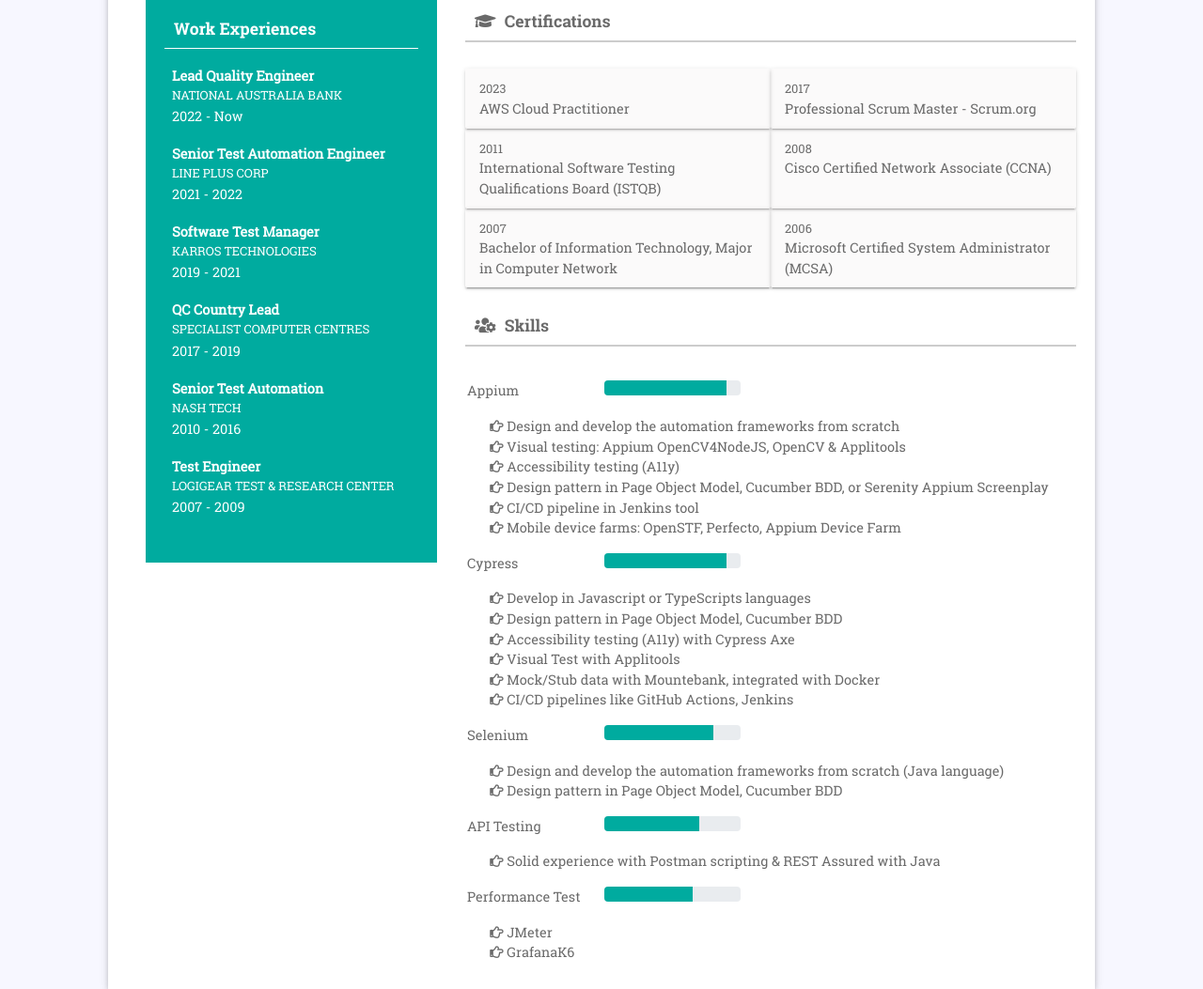
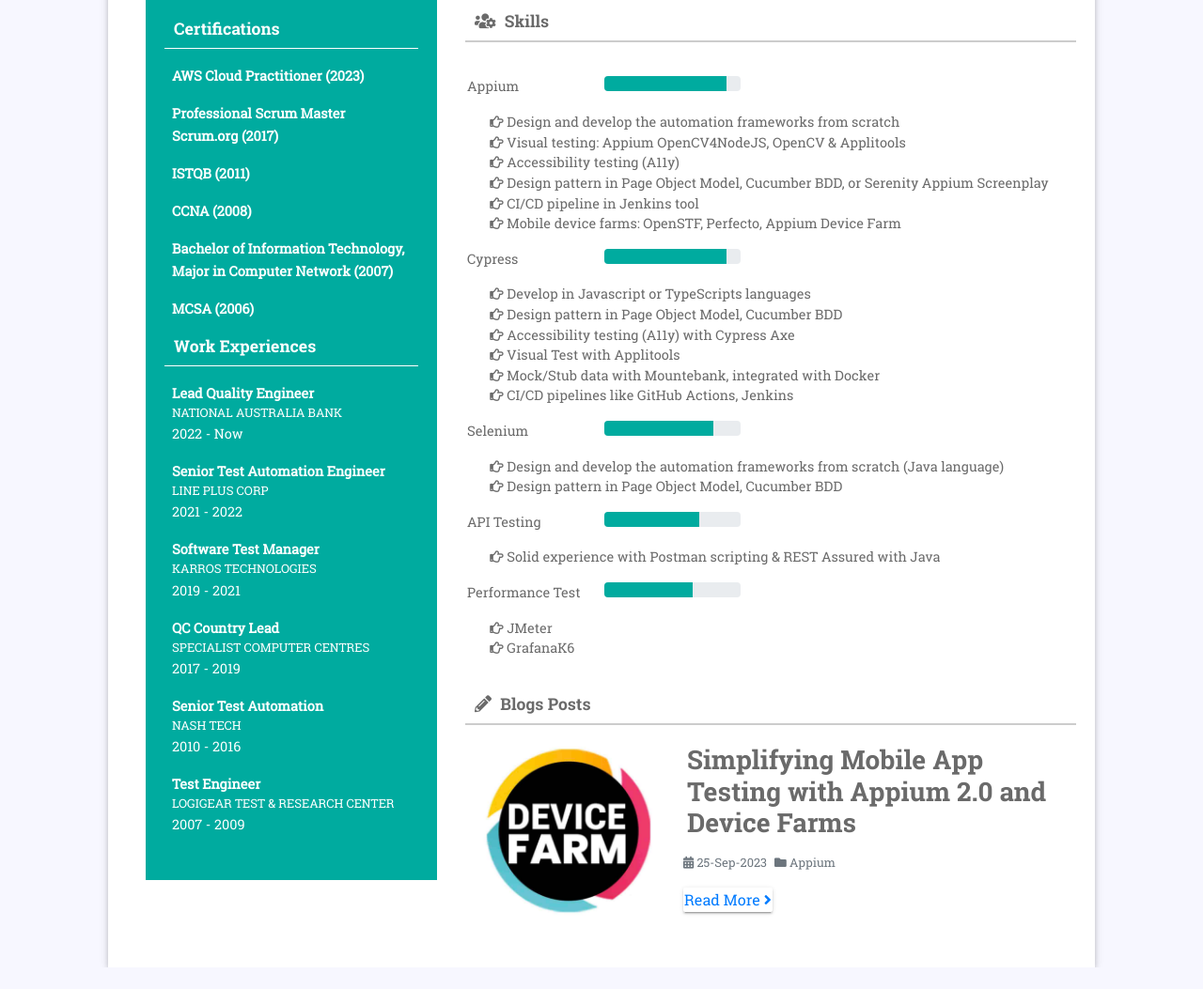
Before and after one commit to lengochoangminh/lengochoangminh.github.io, a plain HTML site: page index.html in a window 1280 px wide. Shown: the part 380-1433 px from the top of the page at 94% size. After the commit the page ends 1410 px from the top, so only its background shows below. Drawn offline with Linux system fonts and the light colour scheme.

Commit message:
update content

```diff
--- a/index.html
+++ b/index.html
@@ -30,6 +30,32 @@
                             <li><a href="https://github.com/lengochoangminh/"><i class="fab fa-github"></i></a></li>
                         </ul>
 
+                        <!-- Start : Certifications -->
+                        <h4 class="ltitle col">Certifications</h4>
+                        <div class="refer-cov">
+                            <b>AWS Cloud Practitioner (2023)</b>
+                        </div>
+                        <div class="refer-cov">
+                            <b>Professional Scrum Master</b>
+                            <b>Scrum.org (2017)</b>
+                        </div>
+                        <div class="refer-cov">
+                            <b>ISTQB (2011)</b>
+
+                        </div>
+                        <div class="refer-cov">
+                            <b>CCNA (2008)</b>
+                        </div>
+                        <div class="refer-cov">
+                            <b>Bachelor of  Information Technology, Major in Computer Network (2007)</b>
+                            <p></p>
+                        </div>
+                        <div class="refer-cov">
+                            <b>MCSA (2006)</b>
+                        </div>
+                        <!-- End : Certifications -->
+
+                        <!-- Start : Work Experiences -->
                         <h4 class="ltitle">Work Experiences</h4>
                         <div class="refer-cov">
                             <b>Lead Quality Engineer</b>
@@ -61,6 +87,8 @@
                             <p>LOGIGEAR TEST & RESEARCH CENTER</p>
                             <span>2007 - 2009</span>
                         </div>
+                        <!-- End : Work Experiences -->
+
                     </div>
                 </div>
                 <div class="col-md-8 rt-div">
@@ -84,29 +112,11 @@
                             </p>
                         </div>
 
-                        <h2 class="rit-titl"><i class="fas fa-graduation-cap"></i> Certifications</h2>
-                        <div class="education">
-                            <ul class="row no-margin">
-                                <li class="col-md-6"><span>2023</span> <br>
-                                    AWS Cloud Practitioner</li>
-                                <li class="col-md-6"><span>2017</span> <br>
-                                    Professional Scrum Master - Scrum.org</li>
-                                <li class="col-md-6"><span>2011</span> <br>
-                                    International Software Testing Qualifications Board (ISTQB)</li>
-                                <li class="col-md-6"><span>2008</span> <br>
-                                    Cisco Certified Network Associate (CCNA)</li>
-                                <li class="col-md-6"><span>2007</span> <br>
-                                    Bachelor of  Information Technology, Major in Computer Network</li>
-                                <li class="col-md-6"><span>2006</span> <br>
-                                    Microsoft Certified System Administrator (MCSA)</li>
-                            </ul>
-                        </div>
-
                         <h2 class="rit-titl"><i class="fas fa-users-cog"></i> Skills</h2>
                         <div class="profess-cover row no-margin">
                             <div class="col-md-6">
                                 <div class=" prog-row row">
-                                    <div class="col-sm-6">
+                                    <div class="col-sm-6    " >
                                         Appium
                                     </div>
                                     <div class="col-sm-6">
@@ -216,6 +226,31 @@
                                 </ul>
                             </div>
                         </div>
+
+                        <h2 class="rit-titl"><i class="fas fa-pencil-alt"></i> Blogs Posts</h2>
+                        <div class="row blog-item px-3 pb-5">
+                            <div class="col-md-4">
+                                <img class="img-fluid mb-4 mb-md-0" src="assets/images/AppiumDeviceFarm.jpg" width="200" height="200">
+                            </div>
+                            <div class="col-md-8">
+                                <h3 class="mt-md-1 px-md-1 mb-2 py-2 bg-white font-weight-bold">Simplifying Mobile App Testing with Appium 2.0 and Device Farms </h3>
+                                <div class="d-flex mb-3">
+                                    <small class="mr-2 text-muted"><i class="fa fa-calendar-alt"></i> 25-Sep-2023</small>
+                                    <small class="mr-2 text-muted"><i class="fa fa-folder"></i> Appium</small>
+                                </div>
+                                <a class="btn btn-link p-0" href="https://dev.to/lengochoangminh/simplifying-mobile-app-testing-with-appium-20-and-device-farms-2d7i">Read More <i class="fa fa-angle-right"></i></a>
+                            </div>
+                        </div>
+
+                        <!-- <h2 class="rit-titl"><i class="fas fa-graduation-cap"></i> Certifications</h2>
+                        <div class="education">
+                            <ul class="row no-margin">
+                                <li class="col-md-6"><span>2023</span> <br>
+                                    AWS Cloud Practitioner</li>
+                                <li class="col-md-6"><span>2017</span> <br>
+                                    Professional Scrum Master - Scrum.org</li>
+                            </ul>
+                        </div> -->
                     </div>
                 </div>
             </div>
```
Also changed, not shown: assets/images/AppiumDeviceFarm.jpg (added).
